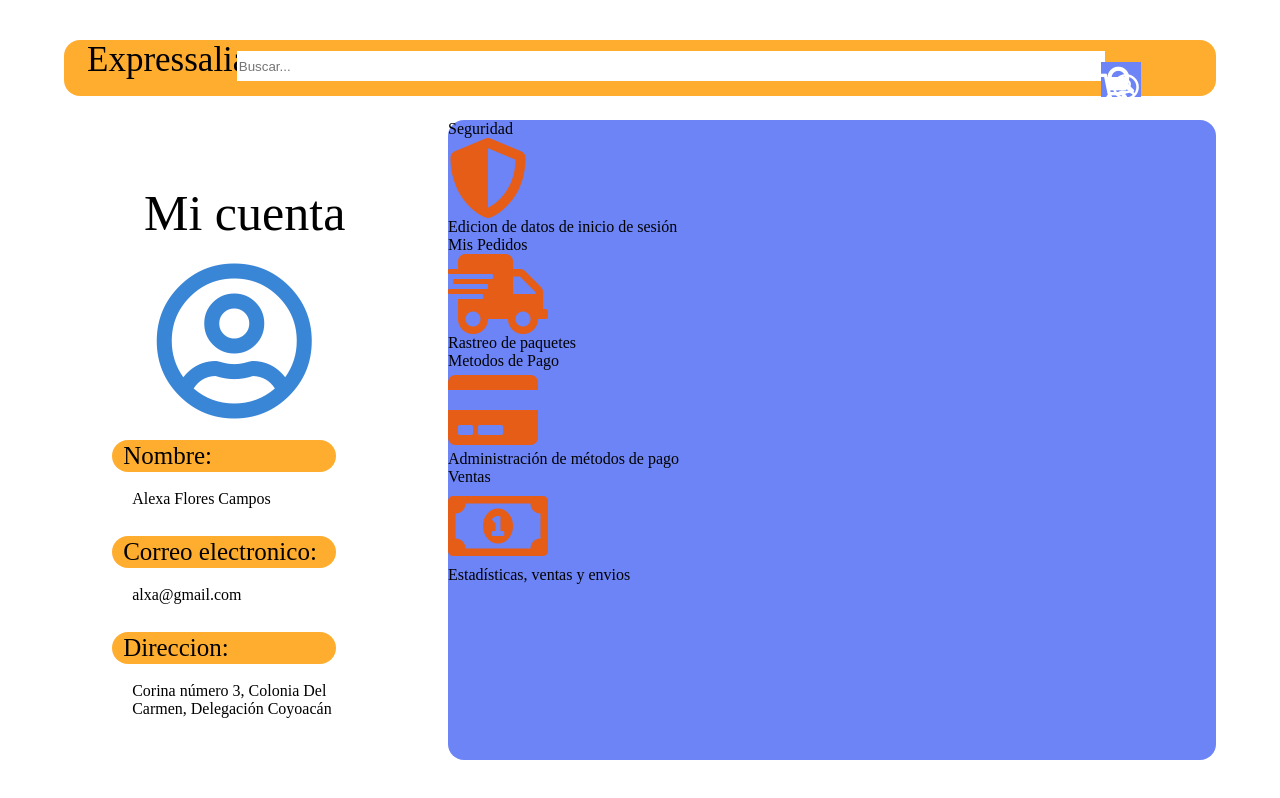
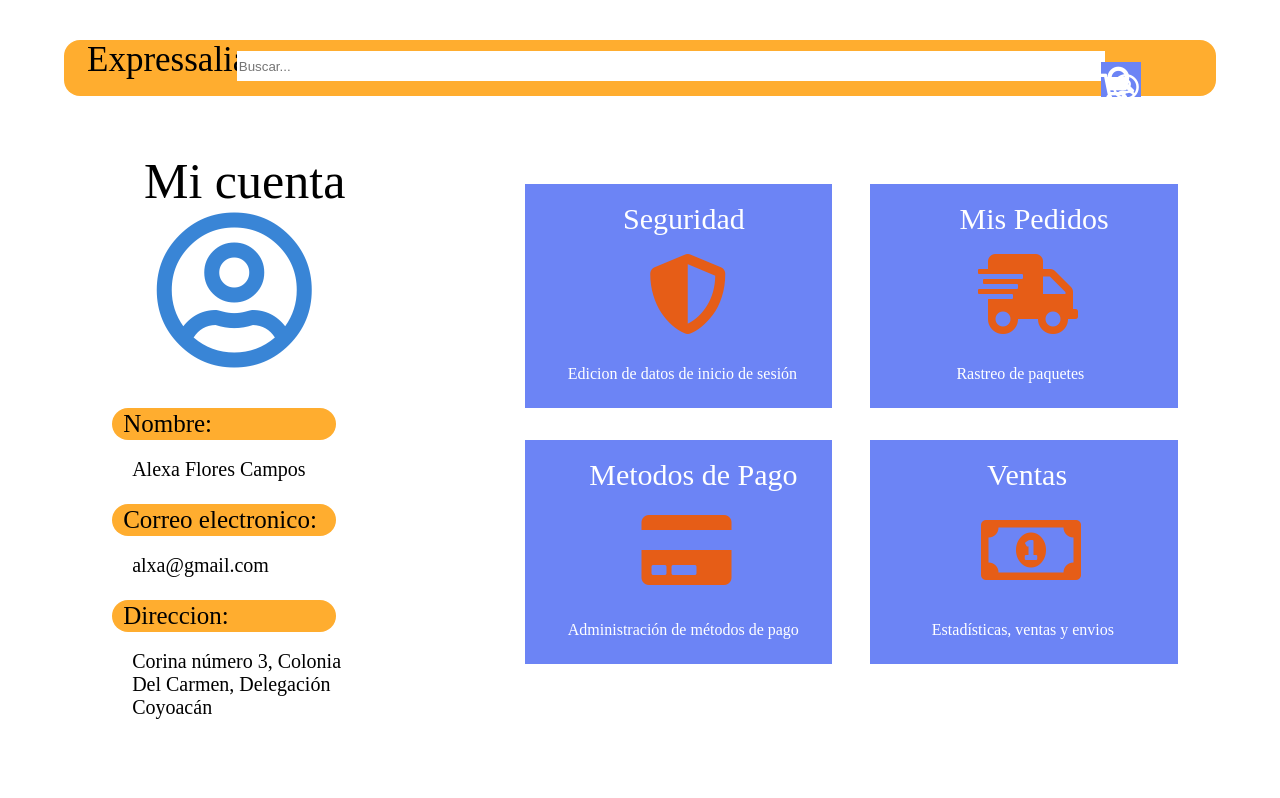
Before and after one commit to AlexaFloresMederoCampos/M4_AlexaFloresMedero, a plain HTML site: page Practica4/miCuenta.html in a window 1280 px wide. Drawn offline with Linux system fonts and the light colour scheme; a web font is replaced by a local one.

Commit message:
FEAT: correcciones

```diff
--- a/Practica4/statics/styles/miCuenta.css
+++ b/Practica4/statics/styles/miCuenta.css
@@ -21,17 +21,6 @@
     right: 5%;
     top: 15%;
 }
-#tresCuartos
-{
-    position: absolute;
-    width: 60%;
-    height: 80%;
-    left: 35%;
-    right: 5%;
-    top: 15%;
-    border-radius: 1em 1em;
-    background-color: #6C84F5;
-}
 #miCuenta,#nom,#mail,#dir,#text1,#text2,#text3,#text4
 {
     font-family: "SourceSansPro-Regular";
@@ -52,19 +41,20 @@
     position: relative;
     top: 70%;
     left: 9%;
+    font-size: 20px;
 }
 #miCuenta
 {
     position: relative;
     display: inline-block;
-    top: 10%;
+    top: 5%;
     font-size: 50px;
     left: 25%;
 }
 #icono
 {
     position: relative;
-    top: 13%;
+    top: 5%;
     left: 29%;
     height: 100px;
     width: 100px;
@@ -83,13 +73,132 @@
 }
 #nombre
 {
-    top: 50%;
+    top: 45%;
 }
 #correo
 {
-    top: 65%;
+    top: 60%;
 }
 #direccion
 {
-    top: 80%;
+    top: 75%;
 }
+
+#tresCuartos
+{
+    position: absolute;
+    width: 60%;
+    height: 80%;
+    left: 35%;
+    right: 5%;
+    top: 15%;
+    border-radius: 1em 1em;
+}
+#seguridad,#pago
+{
+    position: absolute;
+    left: 10%;
+    width: 40%;
+    height: 35%;
+    background-color: #6C84F5;
+}
+#misPedidos,#ventas
+{
+    position: absolute;
+    left: 55%;
+    width: 40%;
+    height: 35%;
+    background-color: #6C84F5;
+}
+#seguridad,#misPedidos
+{
+    top: 10%;
+}
+#pago,#ventas
+{
+    top: 50%;
+}
+#text1
+{
+    position: relative;
+    font-size: 30px;
+    left: 32%;
+    top: 8%;
+    color: white;
+}
+#text2
+{
+    position: relative;
+    font-size: 30px;
+    left: 29%;
+    top: 8%;
+    color: white;
+}
+#text3
+{
+    position: relative;
+    font-size: 30px;
+    left: 21%;
+    top: 8%;
+    color: white;
+}
+#text4
+{
+    position: relative;
+    font-size: 30px;
+    left: 38%;
+    top: 8%;
+    color: white;
+}
+#img1
+{
+    position: relative;
+    left: 40%;
+    top: 16%;
+}
+#img2
+{
+    position: relative;
+    left: 35%;
+    top: 16%;
+}
+#img3
+{
+    position: relative;
+    left: 38%;
+    top: 16%;
+}
+#img4
+{
+    position: relative;
+    left: 36%;
+    top: 16%;
+}
+#text12
+{
+    position: relative;
+    left: 14%;
+    top: 30%;
+    color: white;
+}
+#text22
+{
+    position: relative;
+    left: 28%;
+    top: 30%;
+    color: white;
+}
+#text32
+{
+    position: relative;
+    left: 14%;
+    top: 30%;
+    color: white;
+}
+#text42
+{
+    position: relative;
+    left: 20%;
+    top: 30%;
+    color: white;
+}
```
